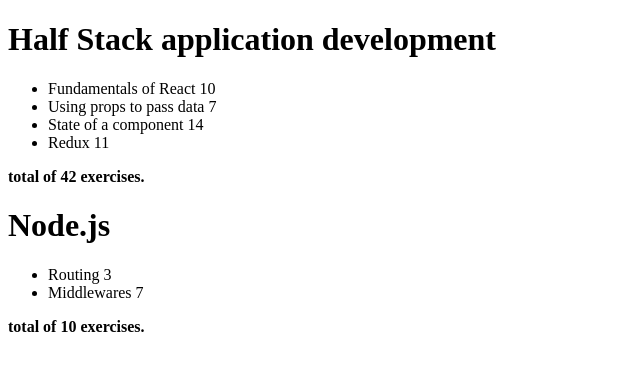
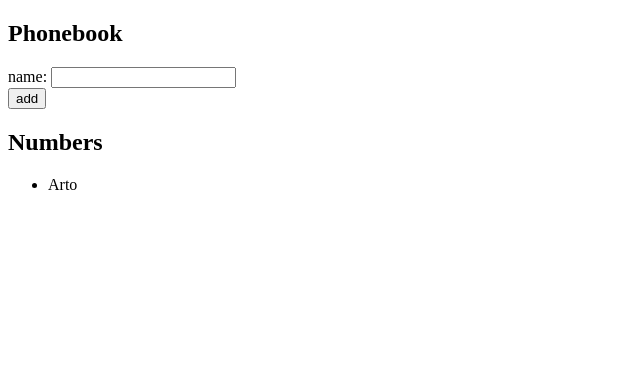
Before and after one commit to EnkiEnki77/fo-part1, a React (Create React App) app: page / in a window 1280 px wide. Shown: the top 370 px of the page, without its empty margins (0-640 px from the left). Built offline with nearby package versions, Linux system fonts and the light colour scheme.

Commit message:
part 2 exercise 6

```diff
--- a/src/App.js
+++ b/src/App.js
@@ -1,58 +1,15 @@
-import Course from "./components/Course";
-import Note from "./components/Note";
+import { useState } from 'react'
+import Note from './components/Note'
+import NotesProj from './components/NotesProj'
+import PhonebookProj from './components/PhonebookProj'
 
-
-function App({notes}) {
-  const courses = [
-    {
-      name: 'Half Stack application development',
-      id: 1,
-      parts: [
-        {
-          name: 'Fundamentals of React',
-          exercises: 10,
-          id: 1
-        },
-        {
-          name: 'Using props to pass data',
-          exercises: 7,
-          id: 2
-        },
-        {
-          name: 'State of a component',
-          exercises: 14,
-          id: 3
-        },
-        {
-          name: 'Redux',
-          exercises: 11,
-          id: 4
-        }
-      ]
-    },
-    {
-      name: 'Node.js',
-      id: 2,
-      parts: [
-        {
-          name: 'Routing',
-          exercises: 3,
-          id: 1
-        },
-        {
-          name: 'Middlewares',
-          exercises: 7,
-          id: 2
-        }
-      ]
-    }
-  ]
-
+const App = (props) => {
   return (
-    <div className="App">
-      <Course courses={courses}/>
+    <div>
+      {/* <NotesProj {...props}/> */}
+      <PhonebookProj/>
     </div>
-  );
+  )
 }
 
-export default App;
+export default App
--- /dev/null
+++ b/src/components/NotesProj.js
@@ -0,0 +1,60 @@
+import React from 'react'
+import { useState } from 'react'
+import Note from './Note'
+
+const NotesProj = (props) => {
+    const [notes, setNotes] = useState(props.notes)
+    const [noteInput, setNoteInput] = useState("")
+    const [showAll, setShowAll] = useState(true)
+
+    function generateId(){
+      const id = Math.floor(Math.random() * 1000000000)
+
+      return id
+    }
+
+    function addNote(event){
+      event.preventDefault()
+      console.log('button clicked', event.target)
+
+      const newNote = {
+        content: noteInput,
+        important: Math.random() < 0.5,
+        id: generateId()
+      }
+
+      setNotes(prev => prev.concat(newNote))
+      setNoteInput('')
+    }
+
+    function handleNoteInput(event){
+      console.log(event.target.value)
+      setNoteInput(event.target.value)
+    }
+
+    function toggleFilter(){
+      setShowAll(!showAll)
+    }
+
+    const notesToShow = showAll ? notes : notes.filter(n => n.important == true)
+
+    return (
+      <div>
+        <h1>Notes</h1>
+        <button onClick={toggleFilter}>
+          show {showAll ? 'important' : 'all'}
+        </button>
+        <ul>
+          {notesToShow.map(note =>
+            <Note key={note.id} note={note} />
+          )}
+        </ul>
+        <form onSubmit={addNote}>
+          <input value={noteInput} onChange={handleNoteInput} placeholder='Add note'/>
+          <button type='submit'>save</button>
+        </form>
+      </div>
+    )
+}
+
+export default NotesProj
--- /dev/null
+++ b/src/components/PhonebookProj.js
@@ -0,0 +1,30 @@
+import React, { useState } from 'react'
+
+const PhonebookProj = () => {
+    const [persons, setPersons] = useState([
+        {name: 'Arto', id: 1}
+    ])
+    const [newName, setNewName] = useState('')
+
+  return (
+    <div>
+      <h2>Phonebook</h2>
+      <form>
+        <div>
+          name: <input />
+        </div>
+        <div>
+          <button type="submit">add</button>
+        </div>
+      </form>
+      <h2>Numbers</h2>
+      <ul>
+        {persons.map(p => {
+            return <li key={p.id}>{p.name}</li>
+        })}
+      </ul>
+    </div>
+  )
+}
+
+export default PhonebookProj
```
